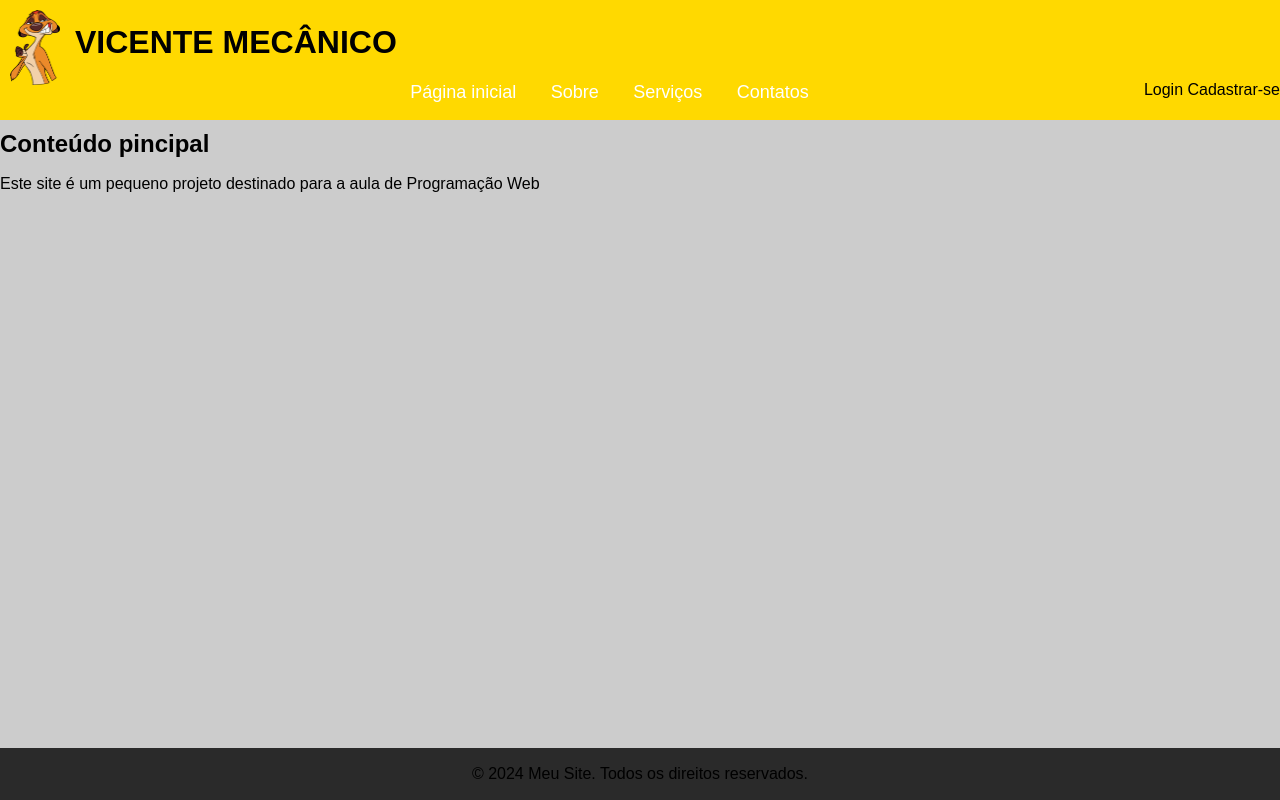
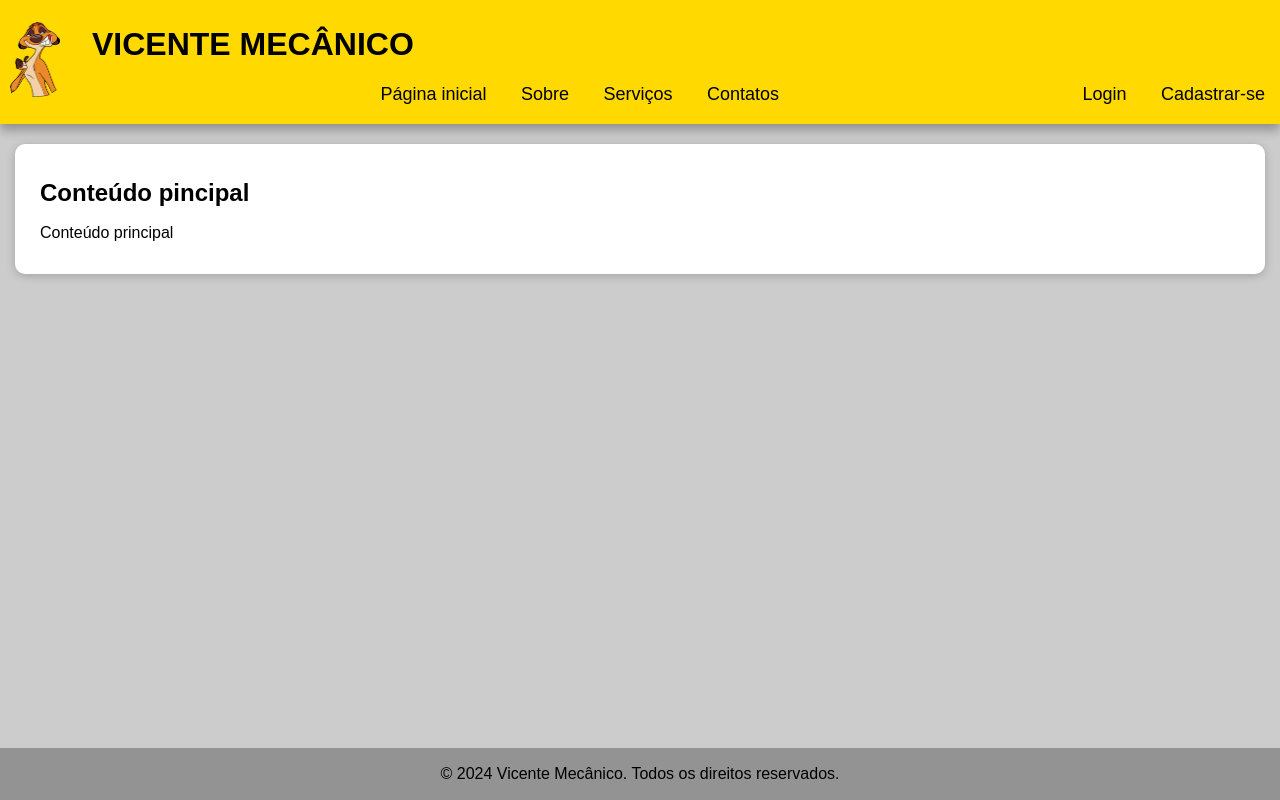
Before and after one commit to calebearcilio/vicentemecanico.com, a PHP site: page / in a window 1280 px wide. Run offline with PHP 8.4, Linux system fonts and the light colour scheme.

Commit message:
Melhoria da interface do site

```diff
--- a/conteudos/principal.php
+++ b/conteudos/principal.php
@@ -1,4 +1,4 @@
         <section id="conteudo">
             <h1>Conteúdo pincipal</h1>
-            <p>Este site é um pequeno projeto destinado para a aula de Programação Web</p>
+            <p>Conteúdo principal</p>
         </section>
--- a/index.php
+++ b/index.php
@@ -4,7 +4,7 @@
     <meta charset="UTF-8">
     <meta name="viewport" content="width=device-width, initial-scale=1.0">
     <link rel="stylesheet" href="styles/global.css">
-    <link rel="stylesheet" href="styles/topo.css">
+    <link rel="stylesheet" href="styles/header.css">
     <title>Vicente Mecânico</title>
 </head>
 <body>
--- a/styles/global.css
+++ b/styles/global.css
@@ -11,7 +11,7 @@ body {
     line-height: 2;
 }
 
-h1, h2, h3, p, a, li, ul{
+h1, h2, h3, p, a{
     color: black;
 }
 
@@ -27,13 +27,23 @@ button {
     border-radius: 10px;
 }
 
+section {
+    margin: 15px;
+    margin-top: 20px;
+    padding: 25px;
+    box-shadow: 0px 2px 10px rgba(0, 0, 0, 0.2);
+    background-color: white;
+    border-radius: 10px;
+}
+
 header {
     background-color: #ffd900;
-    padding: 10px 0;
+    padding: 12px 0;
+    box-shadow: 0px 6px 10px rgba(0, 0, 0, 0.3);
 }
 
 footer {
-    background-color: #2a2a2a;
+    background-color: #939393;
     color: white;
     text-align: center;
     position: absolute;
--- a/styles/topo.css
+++ b/styles/header.css
@@ -1,22 +1,17 @@
 .img-logo {
     width: 50px;
     height: auto;
-}
-
-.img-logo {
-    width: 50px;
-    height: auto;
-}
-
-header .img-logo {
     float: left;
-    margin-left: 10px;
-    margin-right: 15px;
+    margin: 10px 2em 0 10px;
 }
 
 header .botoes {
     display: inline;
     float: right;
+}
+
+header .botoes a {
+    margin: 0px 15px;
 }
 
 header ul {
@@ -28,18 +23,11 @@ header ul li {
     margin: 0 15px;
 }
 
-header ul li a{
-    color: white;
+.link{
     text-decoration: none;
     font-size: 18px;
-
 }
 
-header ul li a:hover{
-    color: orange;
+.link:hover{
+    color: #0056b3;
 }
-
-header h1 {
-    color: #000000;
-    margin-left: 40px;
-}
--- a/templetes/menu.php
+++ b/templetes/menu.php
@@ -1,9 +1,9 @@
         <nav>
             <ul>
-                <li><a href="index.php">Página inicial</a></li>
-                <li><a href="index.php?pg=sobre">Sobre</a></li>
-                <li><a href="index.php?pg=servicos">Serviços</a></li>
-                <li><a href="index.php?pg=contato">Contatos</a></li>
+                <li><a class="link" href="index.php">Página inicial</a></li>
+                <li><a class="link" href="index.php?pg=sobre">Sobre</a></li>
+                <li><a class="link" href="index.php?pg=servicos">Serviços</a></li>
+                <li><a class="link" href="index.php?pg=contato">Contatos</a></li>
             </ul>
         </nav>
     </header>
--- a/templetes/rodape.php
+++ b/templetes/rodape.php
@@ -1,6 +1,4 @@
     </main>
     <footer>
-        <p>&copy; 2024 Meu Site. Todos os direitos reservados.</p>
+        <p>&copy; 2024 Vicente Mecânico. Todos os direitos reservados.</p>
     </footer>
-</body>
-</html>
--- a/templetes/topo.php
+++ b/templetes/topo.php
@@ -1,9 +1,9 @@
     <header class="topo">
         <div class="logo">
-            <img src="img/Timao.png" alt="logo" class="img-logo">
-            <h1 class="titulo">VICENTE MECÂNICO</h1>
+            <a href="index.php"><img src="img/Timao.png" alt="logo" class="img-logo"></a>
+            <h1 class="titulo"><a href="index.php">VICENTE MECÂNICO</a></h1>
         </div>
         <div class="botoes">
-            <a href="?pg=acesso/form-login" class="login">Login</a>
-            <a href="?pg=acesso/form-cadastrar" class="cadastrar">Cadastrar-se</a>
+            <a href="?pg=acesso/form-login" class="link">Login</a>
+            <a href="?pg=acesso/form-cadastrar" class="link">Cadastrar-se</a>
         </div>
```
